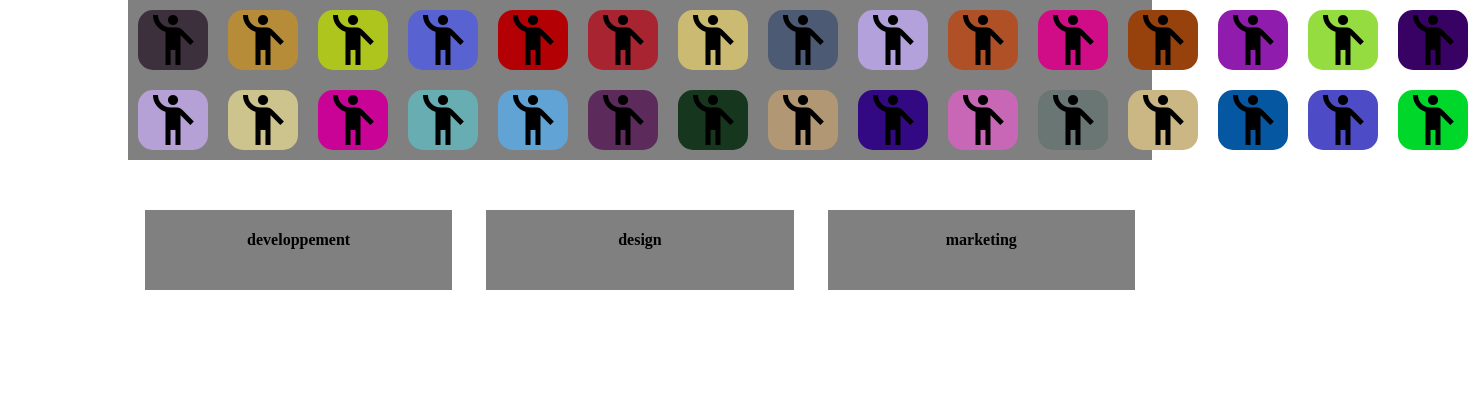
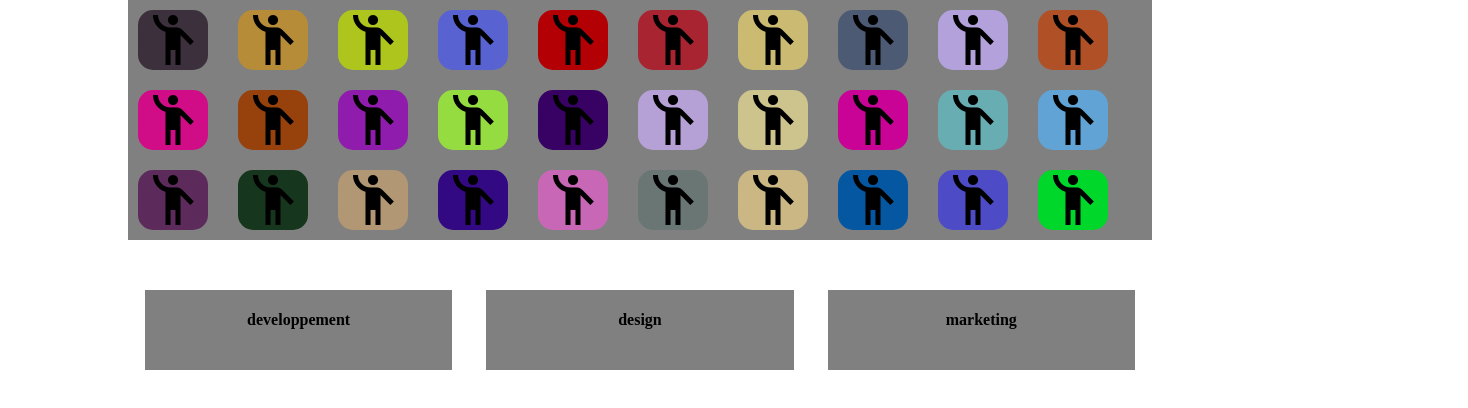
Before and after one commit to Rapha0511/class-selector, a plain HTML site: page index.html in a window 1280 px wide. Shown: the whole page, 1468 px wide, since content can reach past the window. Drawn offline with Linux system fonts and the light colour scheme.

Commit message:
modification css

```diff
--- a/style.css
+++ b/style.css
@@ -7,7 +7,7 @@ body{
 #people{
     margin-bottom: 50px;
     display: grid;
-    grid-template-columns: repeat(15,auto);
+    grid-template-columns: repeat(auto-fill,100px);
     text-align: center;
 }
 
```
